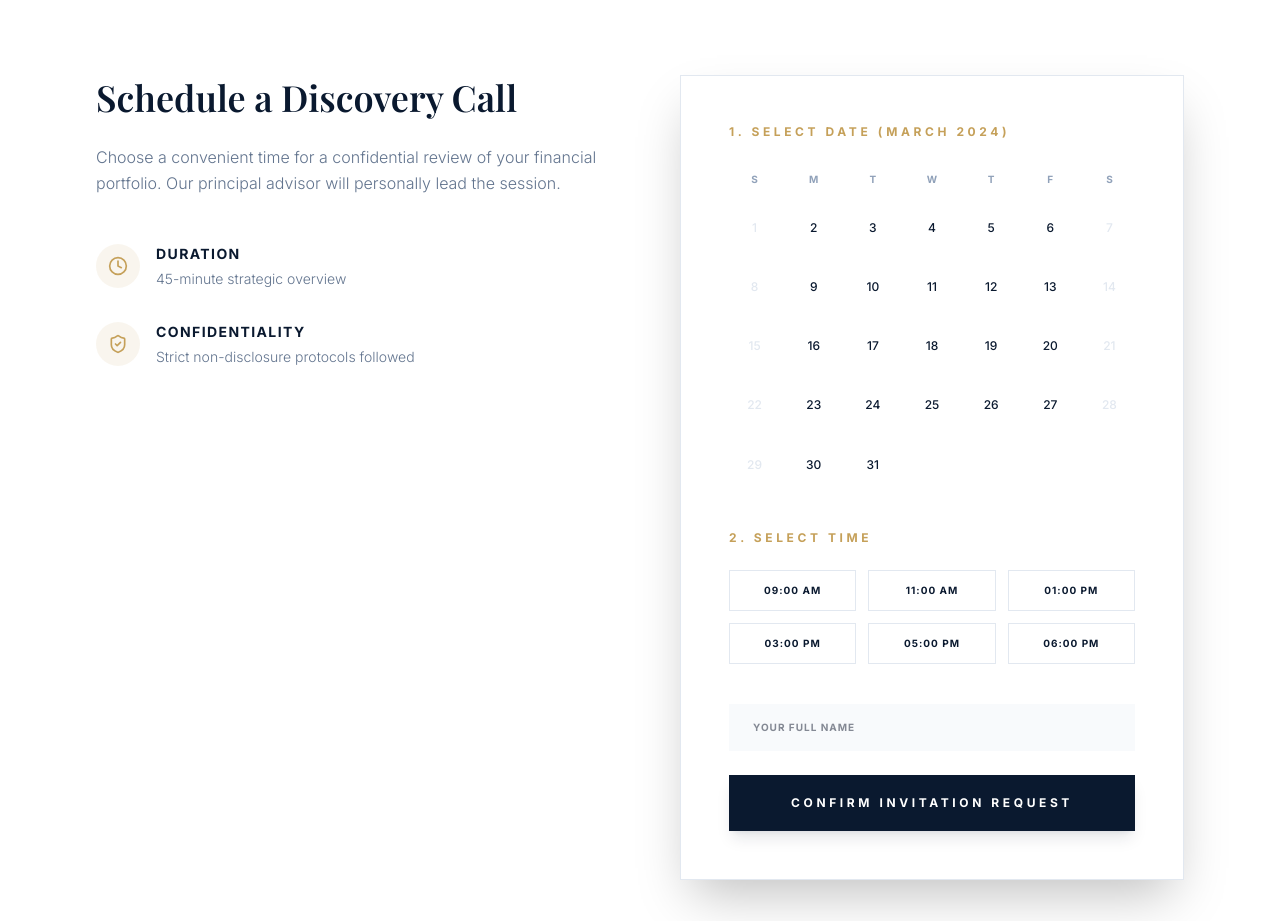
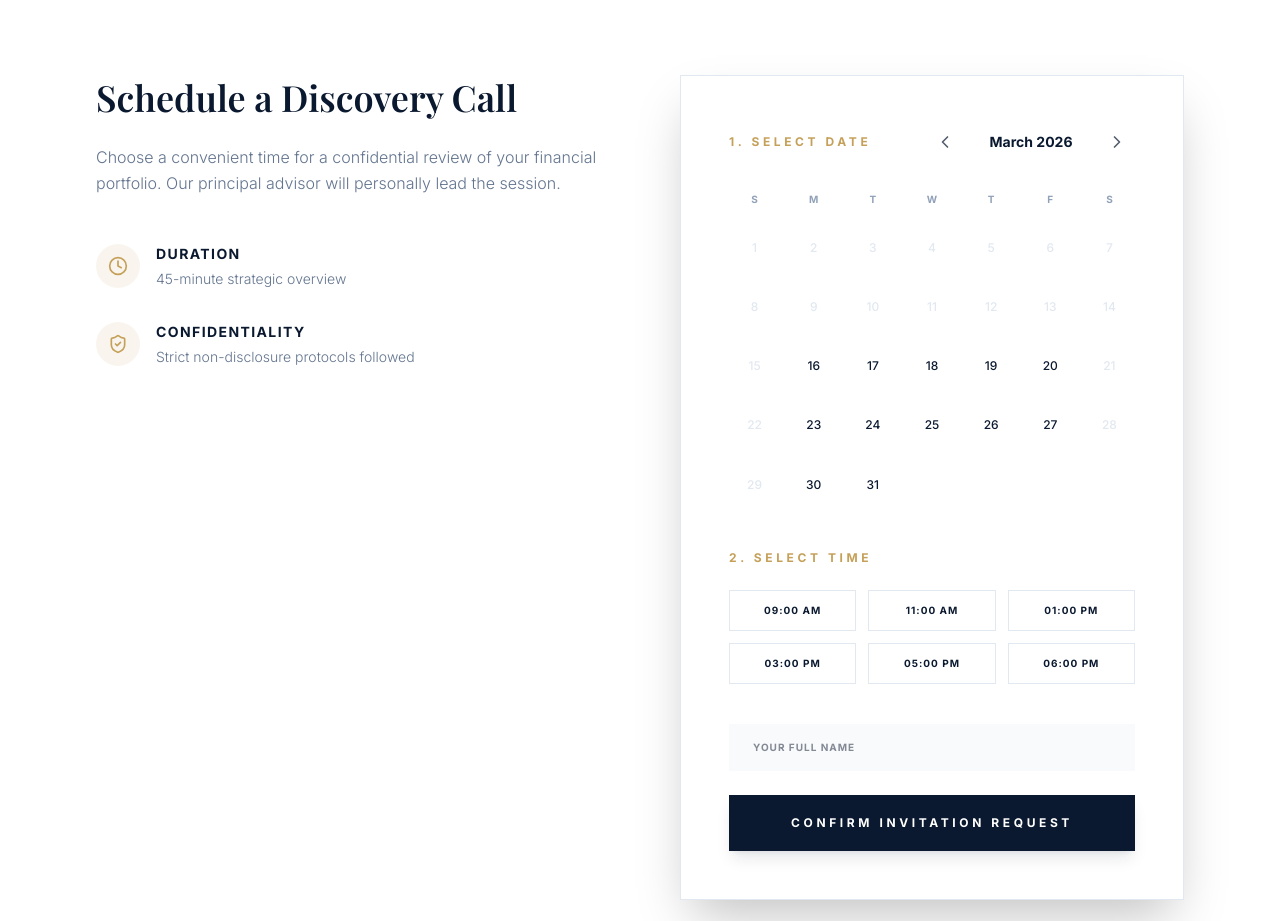
Before and after one commit to Keda710/Kintsugii-Wealth, a React (Vite) app: page / in a window 1280 px wide. Shown: the part 3240-4161 px from the top of the page. Built offline with nearby package versions, Linux system fonts and the light colour scheme.

Commit message:
Change logic of calendar

```diff
--- a/src/sections/Booking.tsx
+++ b/src/sections/Booking.tsx
@@ -1,22 +1,86 @@
-import { useState } from 'react';
-import { Clock, ShieldCheck } from 'lucide-react';
+import { useState, useMemo } from 'react';
+import { Clock, ShieldCheck, ChevronLeft, ChevronRight } from 'lucide-react';
 
 const TIMES = ['09:00 AM', '11:00 AM', '01:00 PM', '03:00 PM', '05:00 PM', '06:00 PM'];
-const WEEKEND_DAYS = [0, 6, 7, 13, 14, 20, 21, 27, 28]; // Simplified weekend logic for March 2024
+const WEEKDAY_LABELS = ['S', 'M', 'T', 'W', 'T', 'F', 'S'];
+const MONTH_NAMES = [
+  'January', 'February', 'March', 'April', 'May', 'June',
+  'July', 'August', 'September', 'October', 'November', 'December',
+];
+
+function getDaysInMonth(year: number, month: number) {
+  return new Date(year, month + 1, 0).getDate();
+}
+
+function getFirstDayOfWeek(year: number, month: number) {
+  return new Date(year, month, 1).getDay();
+}
+
+function isSameDay(a: Date, b: Date) {
+  return a.getFullYear() === b.getFullYear() && a.getMonth() === b.getMonth() && a.getDate() === b.getDate();
+}
+
+function formatDateForEmail(d: Date) {
+  return `${MONTH_NAMES[d.getMonth()]} ${d.getDate()}, ${d.getFullYear()}`;
+}
 
 export function Booking() {
-  const [selectedDate, setSelectedDate] = useState<number | null>(null);
+  const now = new Date();
+  const [viewedMonth, setViewedMonth] = useState(now.getMonth());
+  const [viewedYear, setViewedYear] = useState(now.getFullYear());
+  const [selectedDate, setSelectedDate] = useState<Date | null>(null);
   const [selectedTime, setSelectedTime] = useState<string | null>(null);
   const [name, setName] = useState('');
+
+  const startOfTomorrow = useMemo(() => {
+    const t = new Date();
+    t.setDate(t.getDate() + 1);
+    t.setHours(0, 0, 0, 0);
+    return t;
+  }, []);
+
+  const daysInMonth = getDaysInMonth(viewedYear, viewedMonth);
+  const firstDay = getFirstDayOfWeek(viewedYear, viewedMonth);
+  const leadingBlanks = firstDay;
+  const totalCells = leadingBlanks + daysInMonth;
+
+  const goPrevMonth = () => {
+    if (viewedMonth === 0) {
+      setViewedMonth(11);
+      setViewedYear((y) => y - 1);
+    } else {
+      setViewedMonth((m) => m - 1);
+    }
+  };
+
+  const goNextMonth = () => {
+    if (viewedMonth === 11) {
+      setViewedMonth(0);
+      setViewedYear((y) => y + 1);
+    } else {
+      setViewedMonth((m) => m + 1);
+    }
+  };
+
+  const handleSelectDay = (day: number) => {
+    const date = new Date(viewedYear, viewedMonth, day);
+    if (date < startOfTomorrow) return;
+    setSelectedDate(date);
+  };
 
   const handleBooking = () => {
     if (!selectedDate || !selectedTime || !name) {
       alert('Please complete all fields to proceed.');
       return;
     }
-    const mailto = `mailto:Kintsugiiwealth@gmail.com?subject=Meeting Request: ${name}&body=I would like to schedule a discovery call on March ${selectedDate}, 2024 at ${selectedTime}.`;
+    const dateStr = formatDateForEmail(selectedDate);
+    const mailto = `mailto:Kintsugiiwealth@gmail.com?subject=Meeting Request: ${name}&body=I would like to schedule a discovery call on ${dateStr} at ${selectedTime}.`;
     window.location.href = mailto;
   };
+
+  const calendarCells: (number | null)[] = [];
+  for (let i = 0; i < leadingBlanks; i++) calendarCells.push(null);
+  for (let d = 1; d <= daysInMonth; d++) calendarCells.push(d);
 
   return (
     <section id="booking" className="section-padding bg-white">
@@ -53,25 +117,54 @@ export function Booking() {
 
           <div className="bg-white border border-slate-200 p-8 md:p-12 shadow-2xl">
             <div className="mb-10">
-              <h3 className="text-xs uppercase tracking-[0.3em] font-bold text-gold mb-6">1. Select Date (March 2024)</h3>
+              <div className="flex items-center justify-between mb-6">
+                <h3 className="text-xs uppercase tracking-[0.3em] font-bold text-gold">1. Select Date</h3>
+                <div className="flex items-center gap-2">
+                  <button
+                    type="button"
+                    onClick={goPrevMonth}
+                    className="p-2 text-navy/70 hover:text-gold hover:bg-gold/10 rounded transition-colors"
+                    aria-label="Previous month"
+                  >
+                    <ChevronLeft className="w-5 h-5" />
+                  </button>
+                  <span className="text-sm font-bold text-navy min-w-[120px] text-center">
+                    {MONTH_NAMES[viewedMonth]} {viewedYear}
+                  </span>
+                  <button
+                    type="button"
+                    onClick={goNextMonth}
+                    className="p-2 text-navy/70 hover:text-gold hover:bg-gold/10 rounded transition-colors"
+                    aria-label="Next month"
+                  >
+                    <ChevronRight className="w-5 h-5" />
+                  </button>
+                </div>
+              </div>
               <div className="grid grid-cols-7 gap-2 text-center">
-                {['S', 'M', 'T', 'W', 'T', 'F', 'S'].map((d) => (
+                {WEEKDAY_LABELS.map((d) => (
                   <div key={d} className="text-[10px] font-bold text-slate-400 py-2">
                     {d}
                   </div>
                 ))}
-                {[...Array(31)].map((_, i) => {
-                  const day = i + 1;
-                  const isWeekend = WEEKEND_DAYS.includes(i);
+                {calendarCells.map((day, i) => {
+                  if (day === null) {
+                    return <div key={`empty-${i}`} className="aspect-square" />;
+                  }
+                  const date = new Date(viewedYear, viewedMonth, day);
+                  const isWeekend = date.getDay() === 0 || date.getDay() === 6;
+                  const isDisabled = date < startOfTomorrow || isWeekend;
+                  const isSelected = selectedDate !== null && isSameDay(date, selectedDate);
                   return (
                     <button
-                      key={i}
-                      disabled={isWeekend}
-                      onClick={() => setSelectedDate(day)}
+                      key={`${viewedYear}-${viewedMonth}-${day}`}
+                      type="button"
+                      disabled={isDisabled}
+                      onClick={() => handleSelectDay(day)}
                       className={`
                         aspect-square flex items-center justify-center text-xs font-medium transition-all duration-300
-                        ${isWeekend ? 'text-slate-200 cursor-not-allowed' : 'hover:bg-gold/10 text-navy'}
-                        ${selectedDate === day ? 'bg-navy text-white hover:bg-navy' : ''}
+                        ${isDisabled ? 'text-slate-200 cursor-not-allowed' : 'hover:bg-gold/10 text-navy'}
+                        ${isSelected ? 'bg-navy text-white hover:bg-navy' : ''}
                       `}
                     >
                       {day}
@@ -87,6 +180,7 @@ export function Booking() {
                 {TIMES.map((t) => (
                   <button
                     key={t}
+                    type="button"
                     onClick={() => setSelectedTime(t)}
                     className={`
                       py-3 text-[10px] font-bold uppercase tracking-widest border transition-all duration-300
@@ -108,6 +202,7 @@ export function Booking() {
                 className="w-full px-6 py-4 bg-slate-50 border-none text-[10px] font-bold tracking-widest uppercase focus:ring-1 focus:ring-gold outline-none"
               />
               <button
+                type="button"
                 onClick={handleBooking}
                 className="w-full py-5 bg-navy text-white text-xs font-bold uppercase tracking-[0.3em] hover:bg-gold transition-all duration-500 shadow-lg shadow-navy/10"
               >
```
